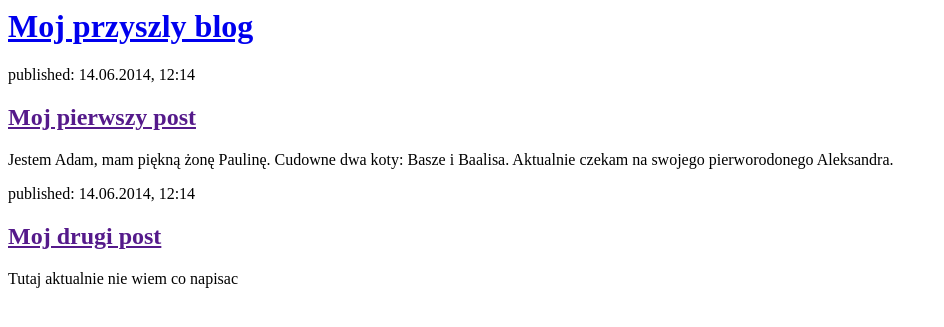
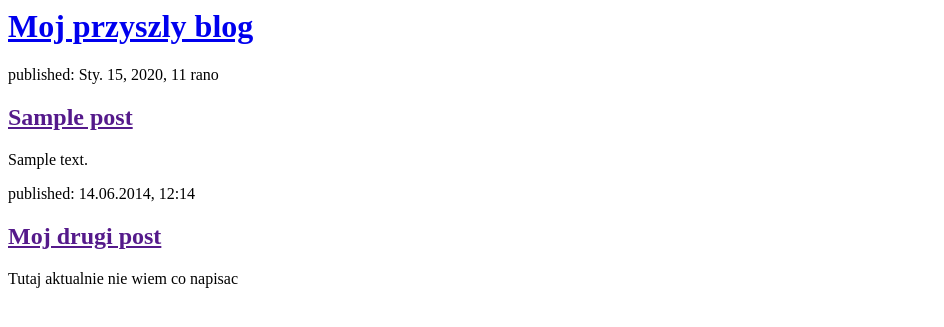
Before and after one commit to Exorientlux/my-first-blog, a Django app: page / in a window 1280 px wide. Shown: the top 327 px of the page, without its empty margins (0-944 px from the left). Run offline with Django 3.2, Linux system fonts and the light colour scheme; tables that the repository leaves empty hold one stand-in row (values such as "Sample post").

Commit message:
Modified templates to display posts from database.

```diff
--- a/blog/templates/blog/post_list.html
+++ b/blog/templates/blog/post_list.html
@@ -7,12 +7,13 @@
             <h1><a href="/">Moj przyszly blog</a></h1>
         </div>
 
-        <div>
-            <p>published: 14.06.2014, 12:14</p>
-            <h2><a href="">Moj pierwszy post</a></h2>
-            <p>Jestem Adam, mam piękną żonę Paulinę. Cudowne dwa koty: Basze i Baalisa. Aktualnie czekam na swojego pierworodonego Aleksandra.</p>
-        </div>
-
+            {% for post in posts %}
+                <div>
+                    <p>published: {{ post.published_date }}</p>
+                    <h2><a href="">{{ post.title }}</a></h2>
+                    <p>{{ post.text|linebreaksbr }}</p>
+                </div>
+            {% endfor %}
         <div>
             <p>published: 14.06.2014, 12:14</p>
             <h2><a href="">Moj drugi post</a></h2>
--- a/blog/views.py
+++ b/blog/views.py
@@ -1,6 +1,9 @@
 from django.shortcuts import render
+from django.utils import timezone
+from .models import Post
 
 # Create your views here.
 
 def post_list(request):
-    return render(request, 'blog/post_list.html', {})
+    posts = Post.objects.filter(published_date__lte=timezone.now()).order_by('published_date')
+    return render(request, 'blog/post_list.html', {'posts': posts})
```
